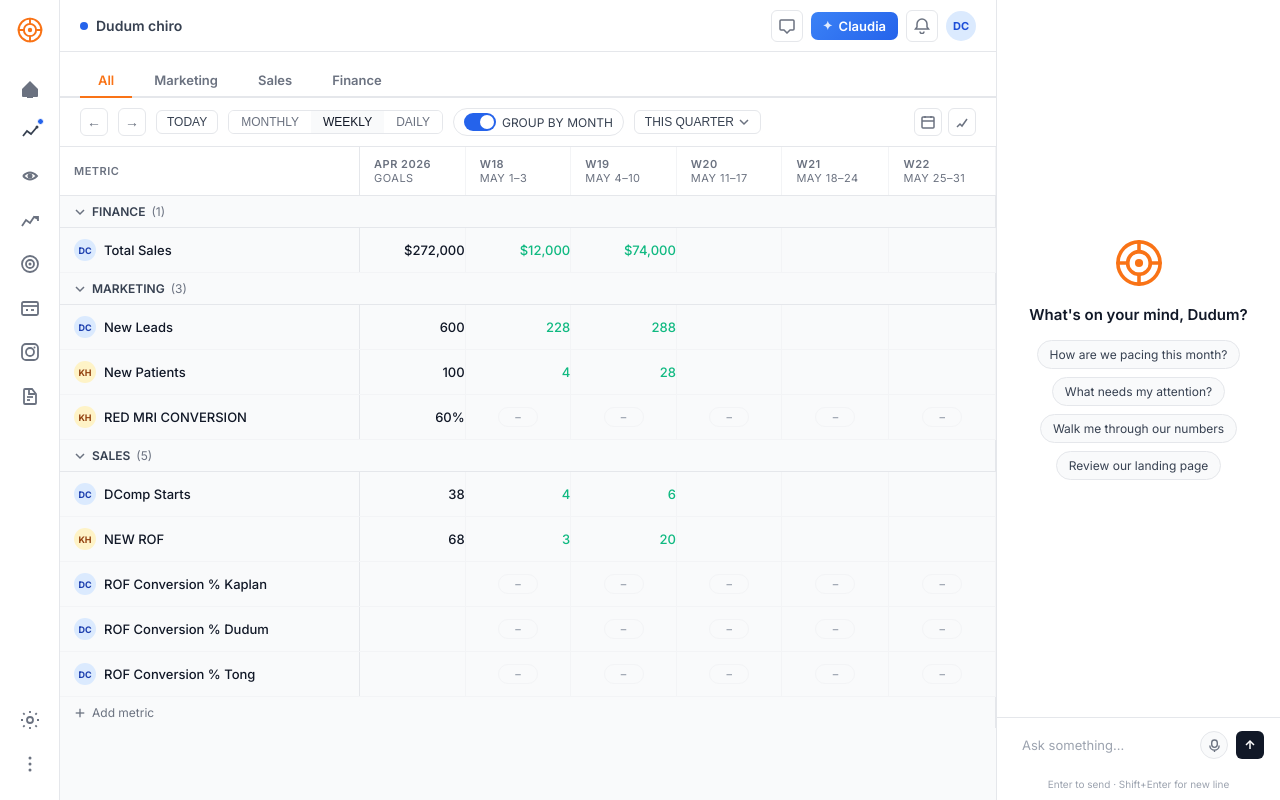
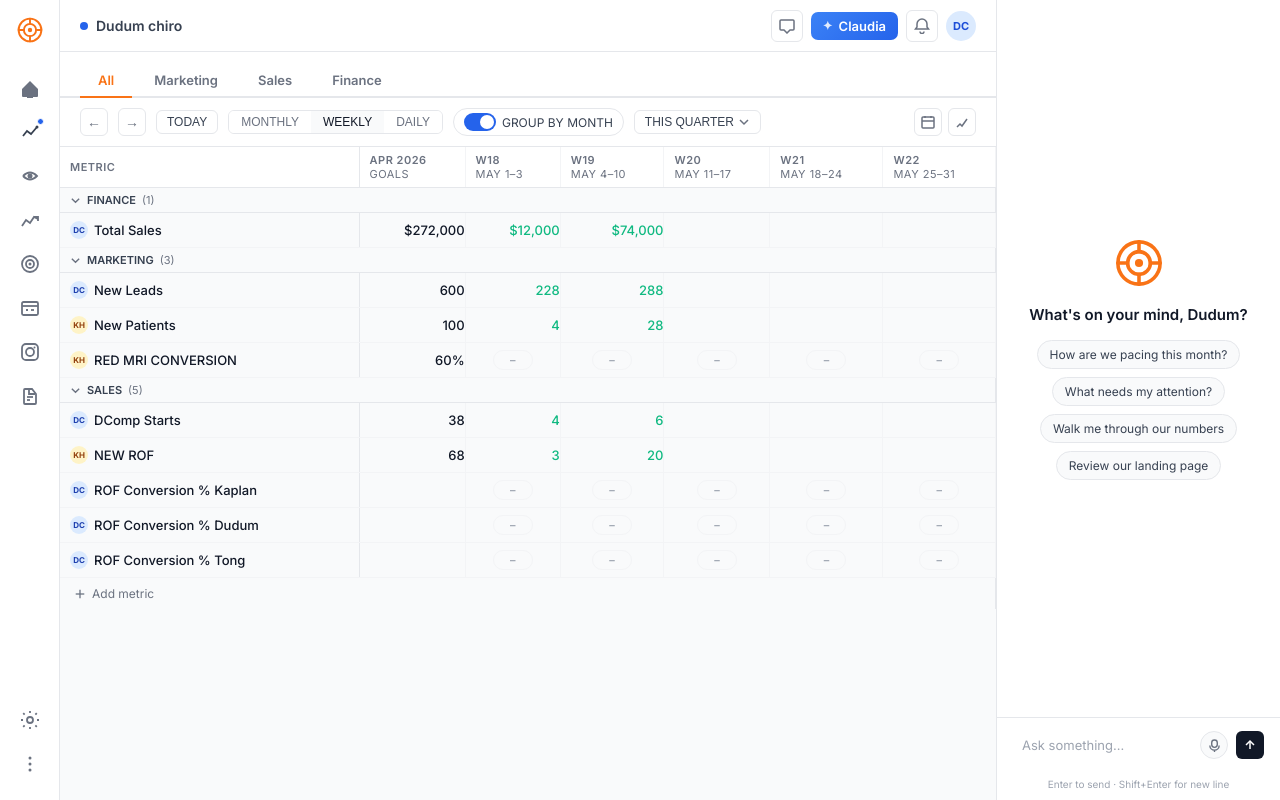
Before and after one commit to jrdudum2/chiro-dashboard, a Flask app: page / in a window 1280 px wide. Run offline with Flask 3, Linux system fonts and the light colour scheme; data comes from the database, SQL or seed files in the repository; data that the repository does not hold is empty.

Commit message:
Compact scorecard rows: tighter padding, smaller cells and metric column

```diff
--- a/templates/index.html
+++ b/templates/index.html
@@ -251,12 +251,12 @@ body{font-family:'Inter',sans-serif;font-size:14px;color:var(--text);background:
 .sc-table-wrap{overflow-x:auto;padding:0}
 .sc-table{width:100%;border-collapse:collapse;font-size:13px}
 .sc-table th{
-  padding:10px 14px;text-align:left;font-size:11px;font-weight:600;
+  padding:6px 10px;text-align:left;font-size:11px;font-weight:600;
   text-transform:uppercase;letter-spacing:0.5px;color:var(--muted);
   border-bottom:1px solid var(--border);border-right:1px solid var(--border2);
   background:var(--white);white-space:nowrap;
 }
-.sc-table th:first-child{min-width:200px;border-right:1px solid var(--border)}
+.sc-table th:first-child{min-width:160px;max-width:220px;border-right:1px solid var(--border)}
 .sc-table th.col-actuals{color:var(--text2)}
 .sc-table.view-monthly .col-weekly{display:none}
 .sc-table.view-weekly .col-monthly-only{display:none}
@@ -265,29 +265,29 @@ body{font-family:'Inter',sans-serif;font-size:14px;color:var(--text);background:
   padding:0;border-bottom:1px solid var(--border2);
   border-right:1px solid var(--border2);vertical-align:middle;
 }
-.sc-table td:first-child{border-right:1px solid var(--border)}
+.sc-table td:first-child{border-right:1px solid var(--border);max-width:220px}
 .sc-table tr:last-child td{border-bottom:none}
 .sc-table tr:hover td{background:#fafafa}
 
 /* Section header row */
 .sc-section-row td{
-  padding:8px 14px;background:var(--bg);border-top:1px solid var(--border);
+  padding:5px 10px;background:var(--bg);border-top:1px solid var(--border);
   border-bottom:1px solid var(--border);
 }
 .sc-section-label{
-  display:flex;align-items:center;gap:6px;font-size:12px;font-weight:600;
+  display:flex;align-items:center;gap:6px;font-size:11px;font-weight:600;
   color:var(--text2);cursor:pointer;user-select:none;
 }
-.sc-section-label svg{width:12px;height:12px;color:var(--muted);transition:transform 0.15s}
+.sc-section-label svg{width:11px;height:11px;color:var(--muted);transition:transform 0.15s}
 .sc-section-label.collapsed svg{transform:rotate(-90deg)}
 .sc-section-count{color:var(--muted);font-weight:400}
 
 /* Metric row */
 .metric-name-cell{
-  display:flex;align-items:center;gap:8px;padding:10px 14px;
+  display:flex;align-items:center;gap:6px;padding:5px 10px;
 }
 .owner-avatar{
-  width:22px;height:22px;border-radius:50%;font-size:9px;font-weight:700;
+  width:18px;height:18px;border-radius:50%;font-size:8px;font-weight:700;
   display:flex;align-items:center;justify-content:center;flex-shrink:0;
 }
 .owner-dc{background:#dbeafe;color:#1e40af}
@@ -303,7 +303,7 @@ tr:hover .metric-icon-btn{opacity:1}
 
 /* Editable value cells */
 .sc-cell{
-  padding:10px 14px;text-align:right;cursor:pointer;min-width:90px;
+  padding:6px 10px;text-align:right;cursor:pointer;min-width:70px;
   font-size:13px;font-weight:500;position:relative;
 }
 .sc-cell:hover{background:#f9fafb}
```
